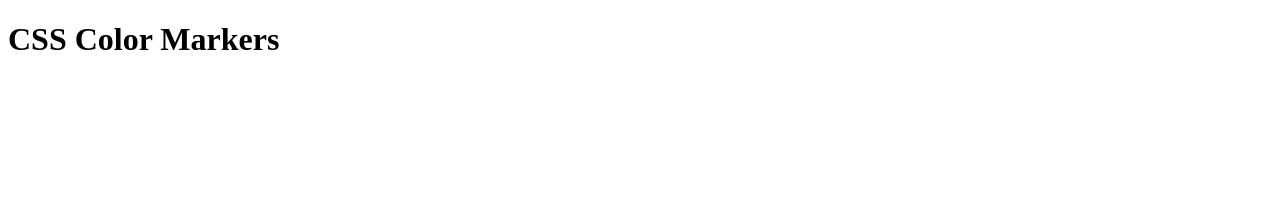
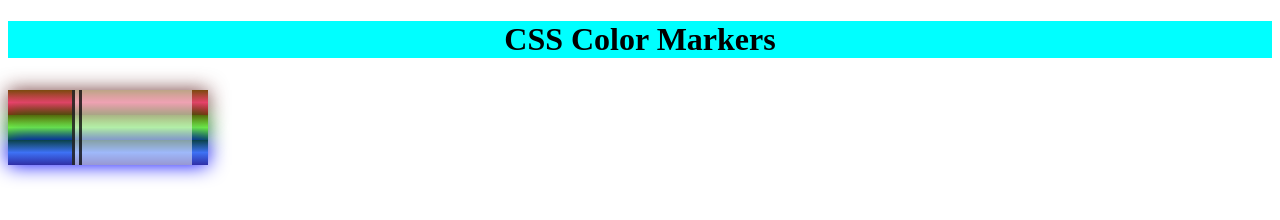
Before and after one commit to rrob1n/ResponsiveWebDesign, a plain HTML site: page Assessment-3-Colored-Markers/index.html in a window 1280 px wide. Drawn offline with Linux system fonts and the light colour scheme.

Commit message:
0-93 finished.

```diff
--- a/Assessment-3-Colored-Markers/index.html
+++ b/Assessment-3-Colored-Markers/index.html
@@ -8,5 +8,19 @@
 </head>
 <body>
     <h1>CSS Color Markers</h1>
+    <div class="container">
+        <div class="marker red">
+            <div class="cap"></div>
+            <div class="sleeve"></div>
+        </div>
+        <div class="marker green">
+            <div class="cap"></div>
+            <div class="sleeve"></div>
+        </div>
+        <div class="marker blue">
+            <div class="cap"></div>
+            <div class="sleeve"></div>
+        </div>
+    </div>
 </body>
 </html>
--- a/Assessment-3-Colored-Markers/styles.css
+++ b/Assessment-3-Colored-Markers/styles.css
@@ -0,0 +1,46 @@
+h1 {
+    text-align: center;
+    background-color: rgb(0, 255, 255);
+}
+
+.marker {
+    height: 25px;
+    width: 200px;
+    margin: 10 auto;
+}
+
+.red {
+    background: linear-gradient(rgb(122, 74, 14), rgb(245, 62, 113), rgb(162, 27, 27));
+    box-shadow: 0 0 20px 0 rgba(83,14,14,0.8);
+}
+
+.green {
+    background: linear-gradient(#55680D, #71F53E, #116C31);
+    box-shadow: 0 0 20px 0 green;
+}
+
+.blue {
+    background: linear-gradient(hsl(186, 76%, 16%), hsl(223, 90%, 60%), hsl(240, 56%, 42%));
+    box-shadow:0 0 20px 0 blue;
+}
+
+.container {
+    padding: 10px 0;
+}
+
+.sleeve {
+    width: 110px;
+    height: 25px;
+    background-color: rgba(255, 255, 255, 50%);
+    border-left:10px double rgba(0,0,0,0.75);
+}
+
+.cap {
+    width: 60px;
+    height: 25px;
+}
+
+.cap,
+.sleeve {
+    display: inline-block;
+}
```
